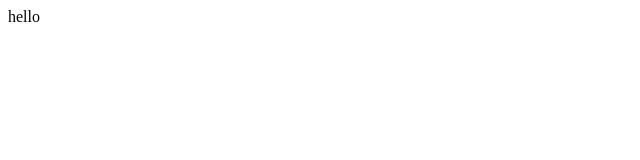
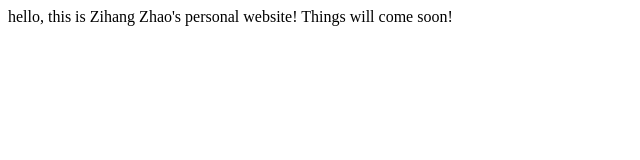
Before and after one commit to ZhaoZ1998/ZhaoZ1998.github.io, a plain HTML site: page index.html in a window 1280 px wide. Shown: the whole page, without its empty margins (0-640 px from the left). Drawn offline with Linux system fonts and the light colour scheme.

Commit message:
Update index.html

```diff
--- a/index.html
+++ b/index.html
@@ -1 +1 @@
-<p> hello </p>
+<p> hello, this is Zihang Zhao's personal website! Things will come soon! </p>
```
